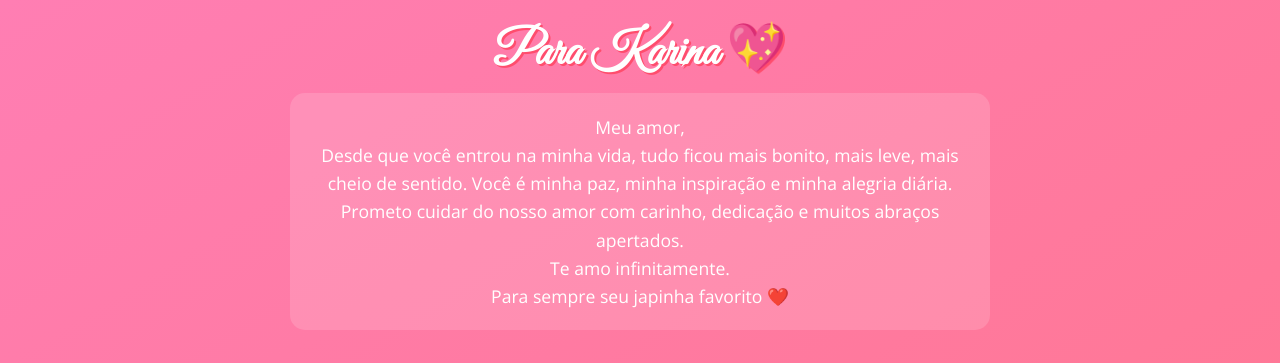
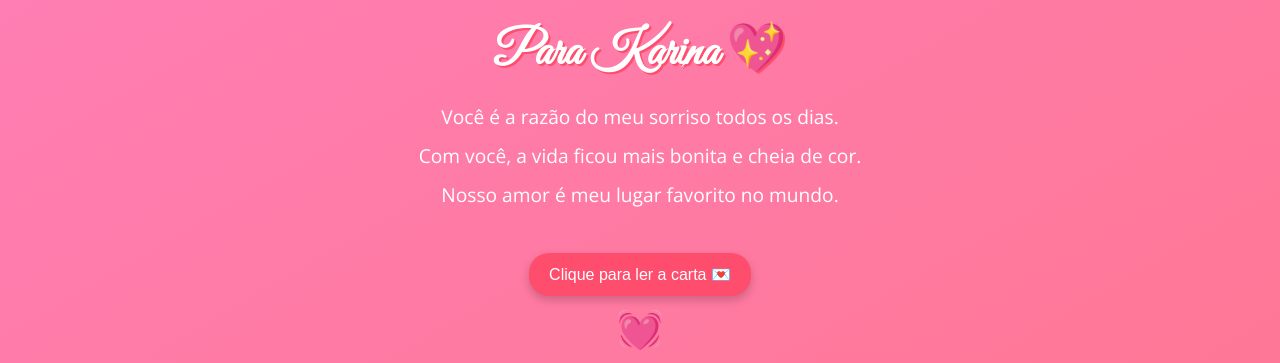
Before and after one commit to RodolfoMatuy/karina, a plain HTML site: page index.html in a window 1280 px wide. Shown: the top 363 px of the page. Drawn offline with nearby package versions, Linux system fonts and the light colour scheme.

Commit message:
Update index.html

```diff
--- a/index.html
+++ b/index.html
@@ -29,17 +29,44 @@
       text-shadow: 2px 2px #ff4d6d;
     }
 
+    .mensagens {
+      font-size: 1.2rem;
+      margin: 20px auto;
+      max-width: 700px;
+      animation: slideUp 1.5s ease-out;
+    }
+
+    .mensagens p {
+      margin-bottom: 12px;
+    }
+
+    .btn-carta {
+      background-color: #ff4d6d;
+      color: #fff;
+      padding: 12px 20px;
+      border: none;
+      border-radius: 20px;
+      font-size: 1rem;
+      cursor: pointer;
+      margin-top: 25px;
+      transition: background-color 0.3s ease;
+      box-shadow: 0 4px 10px rgba(0,0,0,0.2);
+    }
+
+    .btn-carta:hover {
+      background-color: #ff3759;
+    }
+
     .carta {
       font-size: 1.1rem;
       background-color: rgba(255, 255, 255, 0.15);
       padding: 20px;
       border-radius: 15px;
-      margin-bottom: 30px;
+      margin: 25px auto;
       line-height: 1.6;
       max-width: 700px;
-      margin-left: auto;
-      margin-right: auto;
-      animation: slideUp 1.5s ease-out;
+      display: none;
+      animation: fadeIn 1.5s ease;
     }
 
     .coracao {
@@ -94,7 +121,15 @@
 <body>
   <h1>Para Karina 💖</h1>
 
-  <div class="carta">
+  <div class="mensagens">
+    <p>Você é a razão do meu sorriso todos os dias.</p>
+    <p>Com você, a vida ficou mais bonita e cheia de cor.</p>
+    <p>Nosso amor é meu lugar favorito no mundo.</p>
+  </div>
+
+  <button class="btn-carta" onclick="mostrarCarta()">Clique para ler a carta 💌</button>
+
+  <div class="carta" id="carta">
     <p>Meu amor,</p>
     <p>
       Desde que você entrou na minha vida, tudo ficou mais bonito, mais leve, mais cheio de sentido.
@@ -124,5 +159,13 @@
     <source src="musica.mp3" type="audio/mpeg">
     Seu navegador não suporta áudio.
   </audio>
+
+  <script>
+    function mostrarCarta() {
+      const carta = document.getElementById("carta");
+      carta.style.display = "block";
+      document.querySelector(".btn-carta").style.display = "none";
+    }
+  </script>
 </body>
 </html>
```
